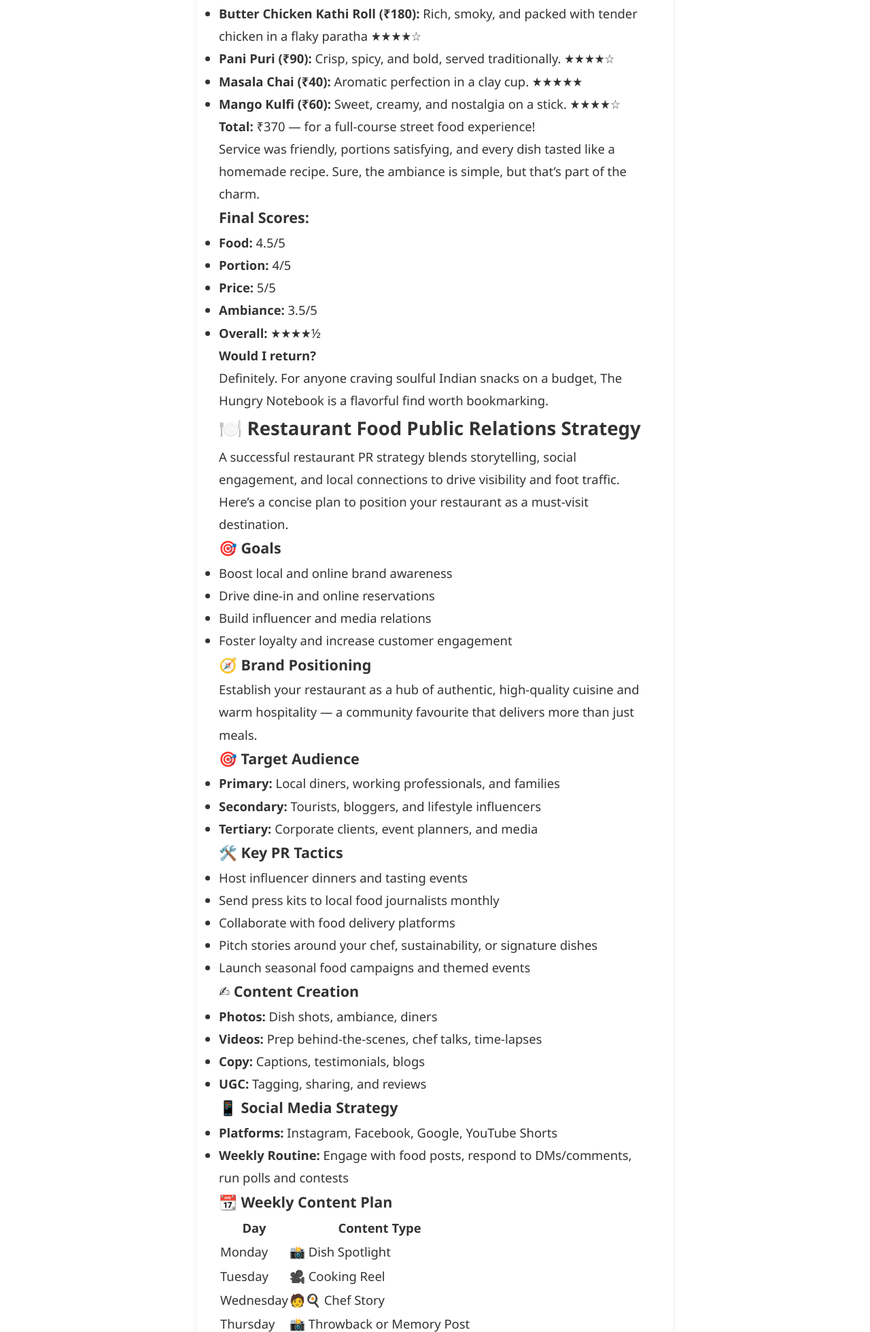
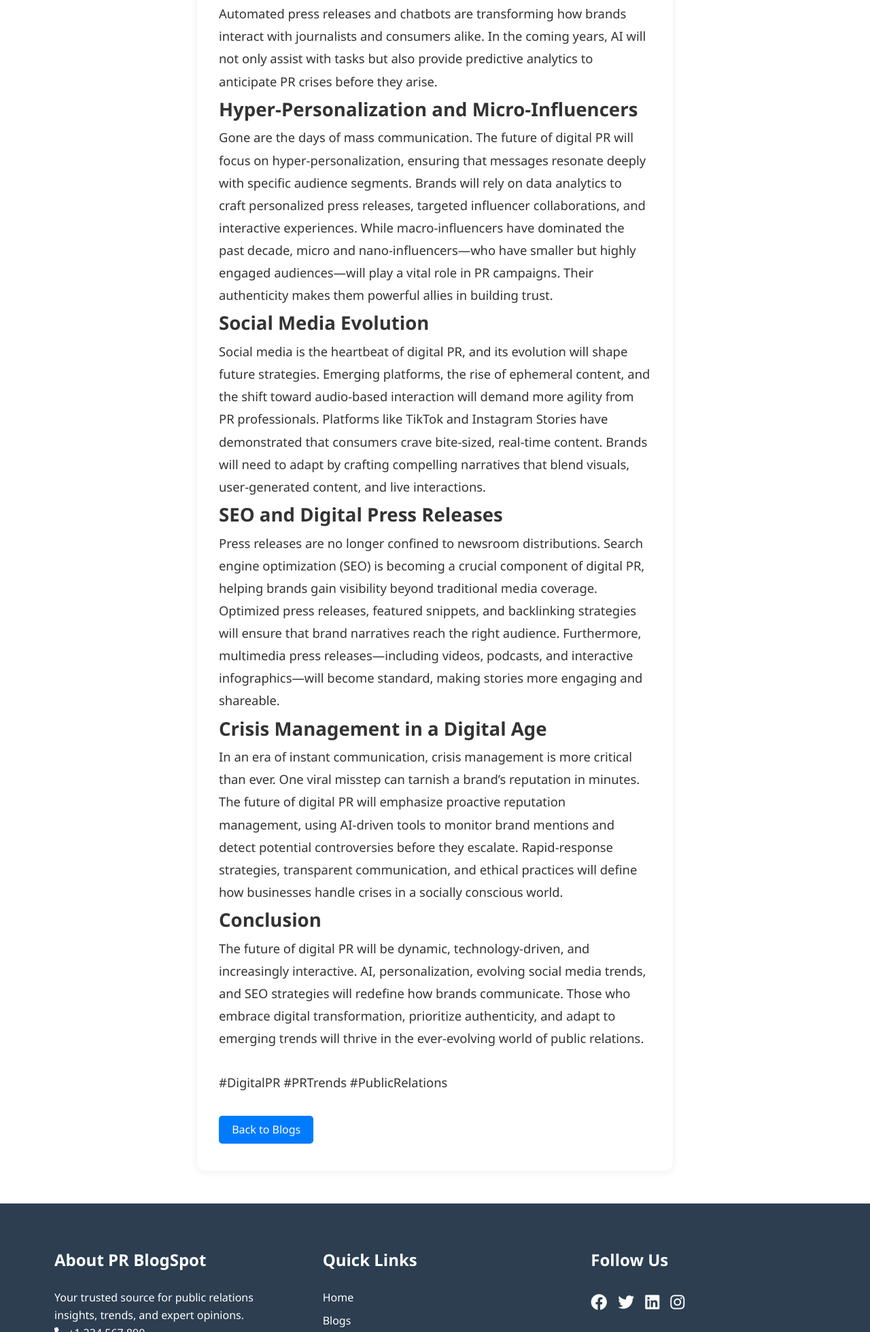
Before and after one commit to Rouxfrancouix/Blogspot, a plain HTML site: page blog-posts/digital-pr-2024.html in a window 1280 px wide. Shown: the part 841-2800 px from the top of the page at 68% size. Drawn offline with Linux system fonts and the light colour scheme.

Commit message:
Update digital-pr-2024.html

```diff
--- a/blog-posts/digital-pr-2024.html
+++ b/blog-posts/digital-pr-2024.html
@@ -39,121 +39,24 @@
         <div class="blog-card-writer"><a href="#" style="color:#007bff;text-decoration:none;">Jit Paul</a></div>
         <div class="blog-card-email" style="font-size:0.93rem;color:#555;margin-bottom:1.5rem;">jitpaul@email.com</div>
         <div class="blog-body" style="font-size:1.15rem;color:#333;line-height:1.8;">
-                     <header>
-    <h1>The Hungry Notebook</h1>
-    <p class="tagline">Exploring flavours, one bite at a time</p>
-    <p>23/B, Sector 5, Salt Lake, Kolkata – 700004</p>
-  </header>
+<p>The landscape of public relations (PR) has evolved dramatically in the past decade, driven by the rapid rise of digital platforms, shifting audience behaviors, and the increasing demand for transparency. As technology continues to redefine how brands connect with their audiences, digital PR is set to become more strategic, data-driven, and immersive than ever.</p>
+            <h2>The Rise of AI and Automation</h2>
+                                 <p>One of the most significant forces shaping the future of digital PR is artificial intelligence (AI). AI-powered tools are already streamlining media monitoring, sentiment analysis, and even content creation. Automated press releases and chatbots are transforming how brands interact with journalists and consumers alike. In the coming years, AI will not only assist with tasks but also provide predictive analytics to anticipate PR crises before they arise.</p>
+            <h2>Hyper-Personalization and Micro-Influencers</h2>
+            <p>Gone are the days of mass communication. The future of digital PR will focus on hyper-personalization, ensuring that messages resonate deeply with specific audience segments. Brands will rely on data analytics to craft personalized press releases, targeted influencer collaborations, and interactive experiences. While macro-influencers have dominated the past decade, micro and nano-influencers—who have smaller but highly engaged audiences—will play a vital role in PR campaigns. Their authenticity makes them powerful allies in building trust.
+            </p>
+            <h2>Social Media Evolution</h2>
+            <p>Social media is the heartbeat of digital PR, and its evolution will shape future strategies. Emerging platforms, the rise of ephemeral content, and the shift toward audio-based interaction will demand more agility from PR professionals. Platforms like TikTok and Instagram Stories have demonstrated that consumers crave bite-sized, real-time content. Brands will need to adapt by crafting compelling narratives that blend visuals, user-generated content, and live interactions.
+            </p>
+            <h2>SEO and Digital Press Releases</h2>
+            <p>Press releases are no longer confined to newsroom distributions. Search engine optimization (SEO) is becoming a crucial component of digital PR, helping brands gain visibility beyond traditional media coverage. Optimized press releases, featured snippets, and backlinking strategies will ensure that brand narratives reach the right audience. Furthermore, multimedia press releases—including videos, podcasts, and interactive infographics—will become standard, making stories more engaging and shareable.
+            </p>
+            <h2>Crisis Management in a Digital Age</h2>
+            <p>In an era of instant communication, crisis management is more critical than ever. One viral misstep can tarnish a brand’s reputation in minutes. The future of digital PR will emphasize proactive reputation management, using AI-driven tools to monitor brand mentions and detect potential controversies before they escalate. Rapid-response strategies, transparent communication, and ethical practices will define how businesses handle crises in a socially conscious world.
+            </p>
+            <h2>Conclusion</h2>
+            <p>The future of digital PR will be dynamic, technology-driven, and increasingly interactive. AI, personalization, evolving social media trends, and SEO strategies will redefine how brands communicate. Those who embrace digital transformation, prioritize authenticity, and adapt to emerging trends will thrive in the ever-evolving world of public relations.</p>
 
-  <section class="section">
-    <h2>Restaurant Review</h2>
-    <p>There’s a quiet charm in discovering a local gem like <strong>The Hungry Notebook</strong> — a modest Indian street food joint that delivers big on flavour without burning a hole in your wallet.</p>
-    <p>Tucked in a corner of Maple Avenue, its vibe is unpretentious: metal tables, Bollywood tunes, and a short-but-savvy menu of Indian street classics — from kathi rolls to kulfi. The prices? Nothing over ₹250. A rare delight.</p>
-
-    <div class="review">
-      <p><strong>What I Tried:</strong></p>
-      <ul>
-        <li><strong>Butter Chicken Kathi Roll (₹180):</strong> Rich, smoky, and packed with tender chicken in a flaky paratha ★★★★☆</li>
-        <li><strong>Pani Puri (₹90):</strong> Crisp, spicy, and bold, served traditionally. ★★★★☆</li>
-        <li><strong>Masala Chai (₹40):</strong> Aromatic perfection in a clay cup. ★★★★★</li>
-        <li><strong>Mango Kulfi (₹60):</strong> Sweet, creamy, and nostalgia on a stick. ★★★★☆</li>
-      </ul>
-      <p><strong>Total:</strong> ₹370 — for a full-course street food experience!</p>
-    </div>
-
-    <p>Service was friendly, portions satisfying, and every dish tasted like a homemade recipe. Sure, the ambiance is simple, but that’s part of the charm.</p>
-
-    <div class="scoreboard">
-      <h3>Final Scores:</h3>
-      <ul>
-        <li><strong>Food:</strong> 4.5/5</li>
-        <li><strong>Portion:</strong> 4/5</li>
-        <li><strong>Price:</strong> 5/5</li>
-        <li><strong>Ambiance:</strong> 3.5/5</li>
-        <li><strong>Overall:</strong> ★★★★½</li>
-      </ul>
-    </div>
-
-    <p><strong>Would I return?</strong><br />
-    Definitely. For anyone craving soulful Indian snacks on a budget, The Hungry Notebook is a flavorful find worth bookmarking.</p>
-  </section>
-
-  <section class="section">
-    <h2>🍽️ Restaurant Food Public Relations Strategy</h2>
-    <p>A successful restaurant PR strategy blends storytelling, social engagement, and local connections to drive visibility and foot traffic. Here’s a concise plan to position your restaurant as a must-visit destination.</p>
-
-    <h3>🎯 Goals</h3>
-    <ul>
-      <li>Boost local and online brand awareness</li>
-      <li>Drive dine-in and online reservations</li>
-      <li>Build influencer and media relations</li>
-      <li>Foster loyalty and increase customer engagement</li>
-    </ul>
-
-    <h3>🧭 Brand Positioning</h3>
-    <p>Establish your restaurant as a hub of authentic, high-quality cuisine and warm hospitality — a community favourite that delivers more than just meals.</p>
-
-    <h3>🎯 Target Audience</h3>
-    <ul>
-      <li><strong>Primary:</strong> Local diners, working professionals, and families</li>
-      <li><strong>Secondary:</strong> Tourists, bloggers, and lifestyle influencers</li>
-      <li><strong>Tertiary:</strong> Corporate clients, event planners, and media</li>
-    </ul>
-
-    <h3>🛠️ Key PR Tactics</h3>
-    <ul>
-      <li>Host influencer dinners and tasting events</li>
-      <li>Send press kits to local food journalists monthly</li>
-      <li>Collaborate with food delivery platforms</li>
-      <li>Pitch stories around your chef, sustainability, or signature dishes</li>
-      <li>Launch seasonal food campaigns and themed events</li>
-    </ul>
-
-    <h3>✍ Content Creation</h3>
-    <ul>
-      <li><strong>Photos:</strong> Dish shots, ambiance, diners</li>
-      <li><strong>Videos:</strong> Prep behind-the-scenes, chef talks, time-lapses</li>
-      <li><strong>Copy:</strong> Captions, testimonials, blogs</li>
-      <li><strong>UGC:</strong> Tagging, sharing, and reviews</li>
-    </ul>
-
-    <h3>📱 Social Media Strategy</h3>
-    <ul>
-      <li><strong>Platforms:</strong> Instagram, Facebook, Google, YouTube Shorts</li>
-      <li><strong>Weekly Routine:</strong> Engage with food posts, respond to DMs/comments, run polls and contests</li>
-    </ul>
-
-    <h3>📆 Weekly Content Plan</h3>
-    <table>
-      <tr>
-        <th>Day</th>
-        <th>Content Type</th>
-      </tr>
-      <tr><td>Monday</td><td>📸 Dish Spotlight</td></tr>
-      <tr><td>Tuesday</td><td>🎥 Cooking Reel</td></tr>
-      <tr><td>Wednesday</td><td>🧑🍳 Chef Story</td></tr>
-      <tr><td>Thursday</td><td>📸 Throwback or Memory Post</td></tr>
-      <tr><td>Friday</td><td>🎉 Special/Offer Reel</td></tr>
-      <tr><td>Saturday</td><td>📍 Geo-Tagged Post</td></tr>
-      <tr><td>Sunday</td><td>🤝 UGC/Influencer Repost</td></tr>
-    </table>
-
-    <h3>📍 Geo & Influencer Outreach</h3>
-    <ul>
-      <li>Use local hashtags</li>
-      <li>Partner with 5–10 micro-influencers monthly</li>
-      <li>Offer complimentary meals for content</li>
-      <li>Encourage reviews on Google and TripAdvisor</li>
-    </ul>
-
-    <h3>📊 Success Metrics</h3>
-    <ul>
-      <li>Media coverage and mentions</li>
-      <li>Engagement rate and UGC volume</li>
-      <li>Reservation count and influencer ROI</li>
-      <li>Customer repeat visits</li>
-    </ul>
-  </section>
             <div class="blog-tags" style="margin-top:2rem;">
                 <span>#DigitalPR</span>
                 <span>#PRTrends</span>
```
